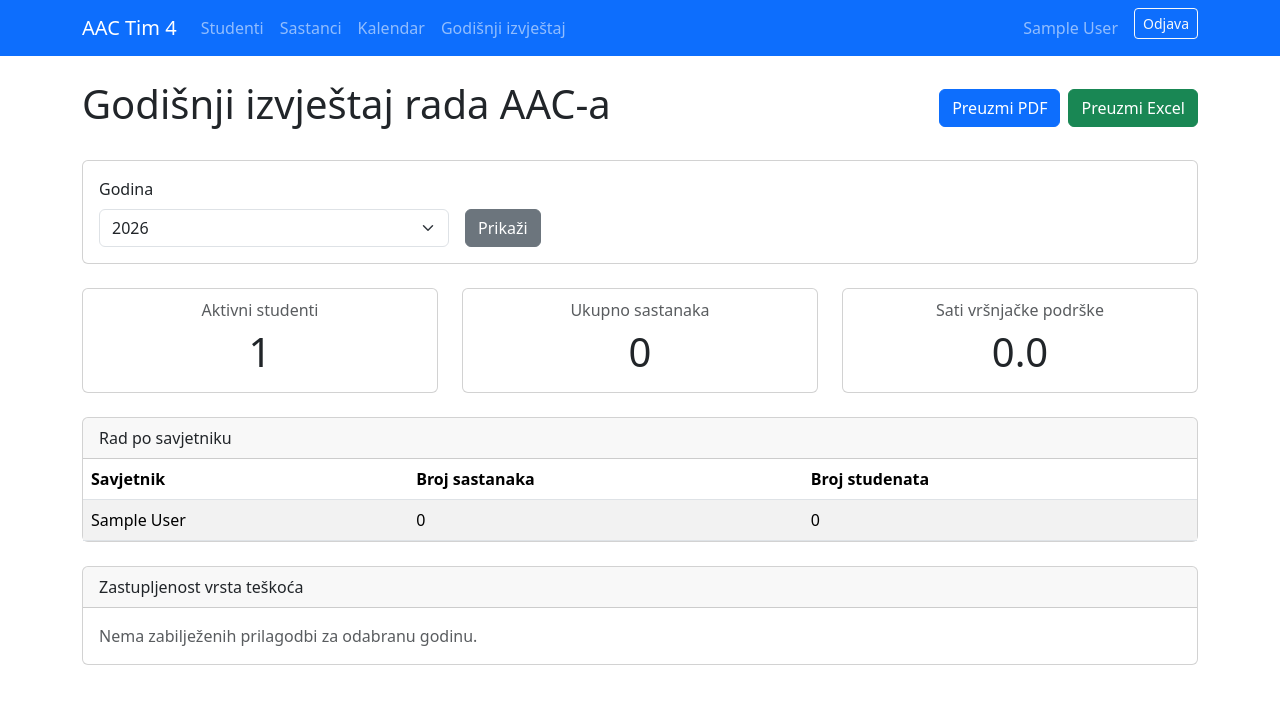
After one commit to SlavicPixel/aac-tim4, a Django app: page /annual-report/ in a window 1280 px wide. The commit adds this page. Shown: the top 704 px of the page. Run offline with Django 5.2, Linux system fonts and the light colour scheme; a user stored in the database is signed in; tables that the repository leaves empty hold one stand-in row (values such as "Sample post"); data that the repository does not hold is empty.

Commit message:
feat(core): add annual report with PDF and Excel export

```diff
--- /dev/null
+++ b/core/templates/core/annual_report.html
@@ -0,0 +1,112 @@
+{% extends 'base.html' %}
+
+{% block title %}Godišnji izvještaj – AAC Tim 4{% endblock %}
+
+{% block content %}
+<div class="d-flex justify-content-between align-items-center mb-4">
+    <h1>Godišnji izvještaj rada AAC-a</h1>
+    <div class="d-flex gap-2">
+        <a href="{% url 'core:annual_report_pdf' %}?year={{ year }}" class="btn btn-primary" target="_blank">Preuzmi PDF</a>
+        <a href="{% url 'core:annual_report_excel' %}?year={{ year }}" class="btn btn-success">Preuzmi Excel</a>
+    </div>
+</div>
+
+<div class="card mb-4">
+    <div class="card-body">
+        <form method="get" class="row g-3 align-items-end">
+            <div class="col-md-4">
+                <label for="year" class="form-label">Godina</label>
+                <select class="form-select" id="year" name="year">
+                    {% for y in available_years %}
+                        <option value="{{ y }}" {% if y == year %}selected{% endif %}>{{ y }}</option>
+                    {% endfor %}
+                </select>
+            </div>
+            <div class="col-md-8">
+                <button type="submit" class="btn btn-secondary">Prikaži</button>
+            </div>
+        </form>
+    </div>
+</div>
+
+<div class="row mb-4">
+    <div class="col-md-4">
+        <div class="card text-center h-100">
+            <div class="card-body">
+                <h6 class="card-subtitle mb-2 text-muted">Aktivni studenti</h6>
+                <p class="display-6 mb-0">{{ active_students }}</p>
+            </div>
+        </div>
+    </div>
+    <div class="col-md-4">
+        <div class="card text-center h-100">
+            <div class="card-body">
+                <h6 class="card-subtitle mb-2 text-muted">Ukupno sastanaka</h6>
+                <p class="display-6 mb-0">{{ total_meetings }}</p>
+            </div>
+        </div>
+    </div>
+    <div class="col-md-4">
+        <div class="card text-center h-100">
+            <div class="card-body">
+                <h6 class="card-subtitle mb-2 text-muted">Sati vršnjačke podrške</h6>
+                <p class="display-6 mb-0">{{ peer_support_hours }}</p>
+            </div>
+        </div>
+    </div>
+</div>
+
+<div class="card mb-4">
+    <div class="card-header">Rad po savjetniku</div>
+    {% if per_counselor %}
+    <div class="table-responsive">
+        <table class="table table-striped mb-0">
+            <thead>
+                <tr>
+                    <th>Savjetnik</th>
+                    <th>Broj sastanaka</th>
+                    <th>Broj studenata</th>
+                </tr>
+            </thead>
+            <tbody>
+                {% for row in per_counselor %}
+                <tr>
+                    <td>{{ row.counselor.full_name }}</td>
+                    <td>{{ row.meeting_count }}</td>
+                    <td>{{ row.student_count }}</td>
+                </tr>
+                {% endfor %}
+            </tbody>
+        </table>
+    </div>
+    {% else %}
+    <div class="card-body text-muted">Nema podataka za odabranu godinu.</div>
+    {% endif %}
+</div>
+
+<div class="card">
+    <div class="card-header">Zastupljenost vrsta teškoća</div>
+    {% if per_disability %}
+    <div class="table-responsive">
+        <table class="table table-striped mb-0">
+            <thead>
+                <tr>
+                    <th>Vrsta teškoće</th>
+                    <th>Broj studenata</th>
+                </tr>
+            </thead>
+            <tbody>
+                {% for row in per_disability %}
+                <tr>
+                    <td>{{ row.disability.name }}</td>
+                    <td>{{ row.count }}</td>
+                </tr>
+                {% endfor %}
+            </tbody>
+        </table>
+    </div>
+    {% else %}
+    <div class="card-body text-muted">Nema zabilježenih prilagodbi za odabranu godinu.</div>
+    {% endif %}
+</div>
+{% endblock %}
--- a/core/urls.py
+++ b/core/urls.py
@@ -35,5 +35,9 @@ urlpatterns = [
     path('peer-support-report/', views.PeerSupportMonthlyReportView.as_view(), name='peer_support_monthly_report'),
     path('peer-support-report/pdf/', views.PeerSupportMonthlyReportPDFView.as_view(), name='peer_support_monthly_report_pdf'),
 
+    path('annual-report/', views.AnnualReportView.as_view(), name='annual_report'),
+    path('annual-report/pdf/', views.AnnualReportPDFView.as_view(), name='annual_report_pdf'),
+    path('annual-report/excel/', views.AnnualReportExcelView.as_view(), name='annual_report_excel'),
+
     path('api/guidelines/', views.guidelines_api, name='guidelines_api')
 ]
--- a/core/views.py
+++ b/core/views.py
@@ -6,13 +6,15 @@ from django.urls import reverse_lazy, reverse
 from django.utils import timezone
 from django.http import JsonResponse, HttpResponse
 from django.template.loader import render_to_string
+from django.views import View
 from django.views.generic import CreateView, ListView, DetailView, UpdateView, DeleteView
 
 from calendar import Calendar, month_name
 from datetime import date, datetime
 from weasyprint import HTML
+import openpyxl
 
-from users.mixins import CounselorRequiredMixin, PeerSupportRequiredMixin
+from users.mixins import CounselorRequiredMixin, PeerSupportRequiredMixin, AdminRequiredMixin
 from .forms import StudentForm, DocumentForm, MeetingForm, AccommodationForm, PeerSupportSessionForm
 from .models import Student, StudentCounselor, Document, Meeting, Accommodation, Disability, Guideline, PeerSupportSession
 
@@ -77,7 +79,9 @@ def dashboard(request):
                 'month_hours': round(month_minutes / 60, 1),
             })
     else:
-        return redirect('admin:index')
+            if user.is_superuser:
+                return redirect('core:annual_report')
+            return redirect('admin:index')
 
 
 class StudentCreateView(CounselorRequiredMixin, CreateView):
@@ -855,3 +859,128 @@ class PeerSupportMonthlyReportPDFView(PeerSupportRequiredMixin, ListView):
         filename = f"izvjestaj_{peer_support.user.last_name}_{year}_{month:02d}.pdf"
         response['Content-Disposition'] = f'inline; filename="{filename}"'
         return response
+
+def _build_annual_report_data(year):
+    """Agregira podatke godišnjeg izvještaja AAC-a za zadanu godinu."""
+    from users.models import Counselor
+
+    # po savjetniku: broj sastanaka i broj jedinstvenih studenata u toj godini
+    per_counselor = []
+    for counselor in Counselor.objects.all():
+        meetings = Meeting.objects.filter(
+            counselor=counselor,
+            is_active=True,
+            date_time__year=year,
+        )
+        student_ids = meetings.values_list('student_id', flat=True).distinct()
+        per_counselor.append({
+            'counselor': counselor,
+            'meeting_count': meetings.count(),
+            'student_count': len(set(student_ids)),
+        })
+
+    total_meetings = Meeting.objects.filter(
+        is_active=True, date_time__year=year
+    ).count()
+    active_students = Student.objects.filter(is_active=True).count()
+
+    peer_minutes = sum(
+        s.duration_minutes for s in PeerSupportSession.objects.filter(date__year=year)
+    )
+
+    # broj jedinstvenih studenata po vrsti teškoce
+    per_disability = []
+    for disability in Disability.objects.all():
+        student_ids = Accommodation.objects.filter(
+            disability=disability,
+            start_date__year=year,
+        ).values_list('student_id', flat=True).distinct()
+        count = len(set(student_ids))
+        if count > 0:
+            per_disability.append({
+                'disability': disability,
+                'count': count,
+            })
+
+    return {
+        'year': year,
+        'per_counselor': per_counselor,
+        'total_meetings': total_meetings,
+        'active_students': active_students,
+        'peer_support_hours': round(peer_minutes / 60, 1),
+        'per_disability': per_disability,
+    }
+
+class AnnualReportView(AdminRequiredMixin, View):
+    def get(self, request, *args, **kwargs):
+        year = self._get_year(request)
+        data = _build_annual_report_data(year)
+        data['available_years'] = self._available_years()
+        return render(request, 'core/annual_report.html', data)
+
+    def _get_year(self, request):
+        year_param = request.GET.get('year', '').strip()
+        if year_param.isdigit():
+            return int(year_param)
+        return timezone.now().year
+
+    def _available_years(self):
+        years = set()
+        for m in Meeting.objects.all():
+            years.add(m.date_time.year)
+        years.add(timezone.now().year)
+        return sorted(years, reverse=True)
+
+
+class AnnualReportPDFView(AdminRequiredMixin, View):
+    def get(self, request, *args, **kwargs):
+        year_param = request.GET.get('year', '').strip()
+        year = int(year_param) if year_param.isdigit() else timezone.now().year
+
+        data = _build_annual_report_data(year)
+        data['today'] = timezone.now().date()
+
+        html_string = render_to_string('core/annual_report_pdf.html', data)
+        pdf = HTML(string=html_string).write_pdf()
+
+        response = HttpResponse(pdf, content_type='application/pdf')
+        response['Content-Disposition'] = f'inline; filename="godisnji_izvjestaj_{year}.pdf"'
+        return response
+
+
+class AnnualReportExcelView(AdminRequiredMixin, View):
+    def get(self, request, *args, **kwargs):
+        year_param = request.GET.get('year', '').strip()
+        year = int(year_param) if year_param.isdigit() else timezone.now().year
+
+        data = _build_annual_report_data(year)
+
+        wb = openpyxl.Workbook()
+
+        # List 1: Sažetak
+        ws = wb.active
+        ws.title = 'Sažetak'
+        ws.append([f'Godišnji izvještaj AAC-a za {year}. godinu'])
+        ws.append([])
+        ws.append(['Aktivni studenti', data['active_students']])
+        ws.append(['Ukupno sastanaka', data['total_meetings']])
+        ws.append(['Sati vršnjačke podrške', data['peer_support_hours']])
+
+        # List 2: Po savjetniku
+        ws2 = wb.create_sheet('Po savjetniku')
+        ws2.append(['Savjetnik', 'Broj sastanaka', 'Broj studenata'])
+        for row in data['per_counselor']:
+            ws2.append([row['counselor'].full_name, row['meeting_count'], row['student_count']])
+
+        # List 3: Vrste teškoća
+        ws3 = wb.create_sheet('Vrste teškoća')
+        ws3.append(['Vrsta teškoće', 'Broj studenata'])
+        for row in data['per_disability']:
+            ws3.append([row['disability'].name, row['count']])
+
+        response = HttpResponse(
+            content_type='application/vnd.openxmlformats-officedocument.spreadsheetml.sheet'
+        )
+        response['Content-Disposition'] = f'attachment; filename="godisnji_izvjestaj_{year}.xlsx"'
+        wb.save(response)
+        return response
--- a/templates/partials/navbar.html
+++ b/templates/partials/navbar.html
@@ -7,6 +7,9 @@
                 <a class="nav-link" href="{% url 'core:student_list' %}">Studenti</a>
                 <a class="nav-link" href="{% url 'core:meeting_list' %}">Sastanci</a>
                 <a class="nav-link" href="{% url 'core:meeting_calendar' %}">Kalendar</a>
+            {% endif %}
+            {% if user.is_superuser %}
+                <a class="nav-link" href="{% url 'core:annual_report' %}">Godišnji izvještaj</a>
             {% endif %}
         </div>
 
--- a/users/mixins.py
+++ b/users/mixins.py
@@ -21,3 +21,13 @@ class PeerSupportRequiredMixin(LoginRequiredMixin):
             return redirect('core:dashboard')
 
         return super().dispatch(request, *args, **kwargs)
+
+class AdminRequiredMixin(LoginRequiredMixin):
+    def dispatch(self, request, *args, **kwargs):
+        if not request.user.is_authenticated:
+            return super().dispatch(request, *args, **kwargs)
+
+        if not request.user.is_superuser:
+            return redirect('core:dashboard')
+
+        return super().dispatch(request, *args, **kwargs)
```
Also changed, not shown: core/templates/core/annual_report_pdf.html (added, +159 -0 lines).
